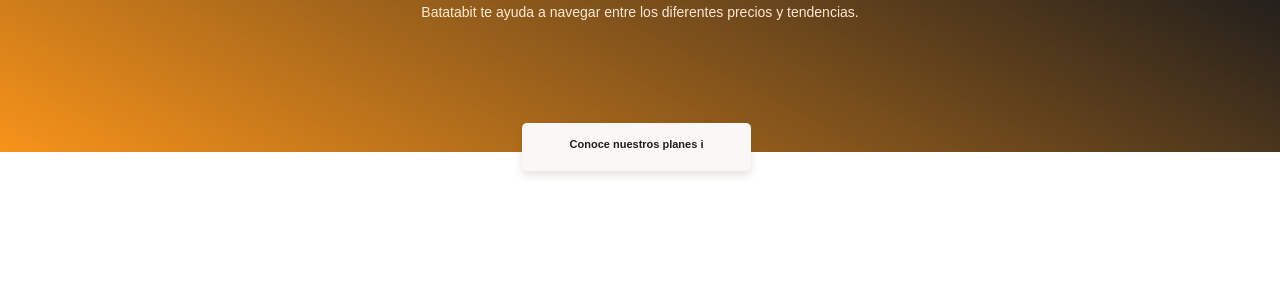
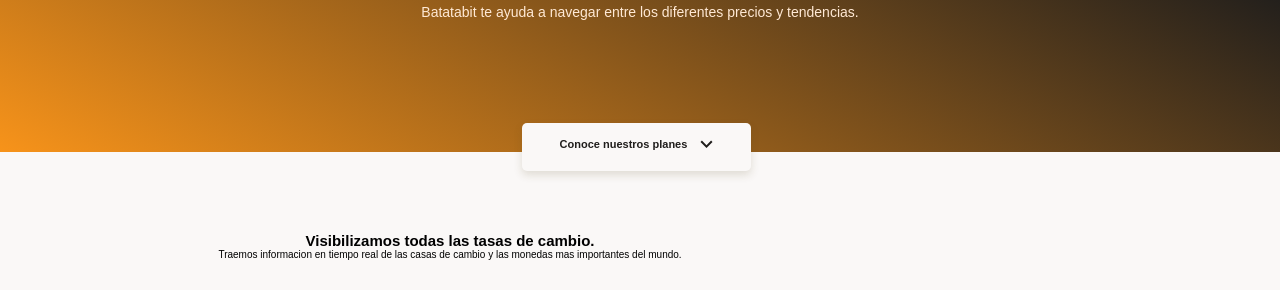
Before and after one commit to Agusdigiam/BatataBit_Mobile, a plain HTML site: page index.html in a window 1280 px wide. Shown: the part 182-480 px from the top of the page. Drawn offline with Linux system fonts and the light colour scheme.

Commit message:
Version 0,1,0

```diff
--- a/index.html
+++ b/index.html
@@ -16,11 +16,22 @@
         <div class="header--title-container">
             <h1>La proxima revolucion en el intercambio de Criptomonedas</h1>
             <p>Batatabit te ayuda a navegar entre los diferentes precios y tendencias.</p>
-            <a class="header--button" href="">Conoce nuestros planes <span>i</span> </a>
+            <a class="header--button" href="">Conoce nuestros planes <span></span> </a>
         </div>
     </header>
     <main>
-        <section></section>
+        <section class="main-exchange-container">
+            <div class="backgroudImg"></div>
+            <div class="main-exchange-container--title">
+                <h2>Visibilizamos todas las tasas de cambio.</h2>
+                <p>Traemos informacion en tiempo real de las casas de cambio y las monedas mas importantes del mundo.</p>
+            </div>
+            <section class="main-tables-container">
+                <div>
+
+                </div>
+            </section>
+        </section>
         <section></section>
         <section></section>
         <section></section>
--- a/style.css
+++ b/style.css
@@ -92,3 +92,31 @@ header img {
     text-decoration: none;
     color: var(--black);
 }
+.header--button span {
+    display: inline-block;
+    width: 13px;
+    height: 8px;
+    margin-left: 10px;
+    background-image: url("./assets/icons/down-arrow.svg");
+}
+/*Debajo del Boton*/
+main {
+    width: 100%;
+    height: auto;
+    background-color: var(--off-white);
+}
+.main-exchange-container {
+    width: 100%;
+    height: auto;
+    padding-top: 80px;
+    padding-bottom: 30px;
+    text-align: center;
+}
+
+.main-exchange-container--title {
+    width: 90%;
+    min-width: 288px;
+    max-width: 900px;
+}
+
+/*video 12 minuto 8:56*/
```
